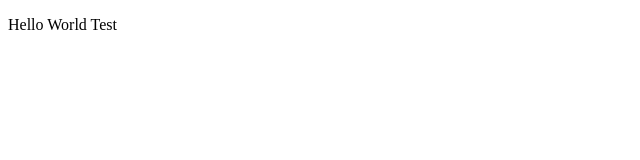
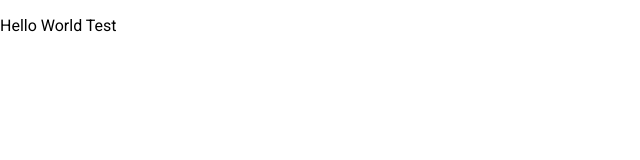
Before and after one commit to Apoc35/marvel-heroes-project, an Angular app: page / in a window 1280 px wide. Shown: the top 160 px of the page, without its empty margins (0-640 px from the left). Built offline with nearby package versions, Linux system fonts and the light colour scheme.

Commit message:
feature: Instalação material

```diff
--- a/angular.json
+++ b/angular.json
@@ -27,6 +27,7 @@
               "src/assets"
             ],
             "styles": [
+              "./node_modules/@angular/material/prebuilt-themes/indigo-pink.css",
               "src/styles.css"
             ],
             "scripts": []
@@ -94,6 +95,7 @@
               "src/assets"
             ],
             "styles": [
+              "./node_modules/@angular/material/prebuilt-themes/indigo-pink.css",
               "src/styles.css"
             ],
             "scripts": []
--- a/package.json
+++ b/package.json
@@ -11,10 +11,12 @@
   "private": true,
   "dependencies": {
     "@angular/animations": "~13.3.0",
+    "@angular/cdk": "^13.3.5",
     "@angular/common": "~13.3.0",
     "@angular/compiler": "~13.3.0",
     "@angular/core": "~13.3.0",
     "@angular/forms": "~13.3.0",
+    "@angular/material": "^13.3.5",
     "@angular/platform-browser": "~13.3.0",
     "@angular/platform-browser-dynamic": "~13.3.0",
     "@angular/router": "~13.3.0",
--- a/src/app/app.module.ts
+++ b/src/app/app.module.ts
@@ -2,13 +2,15 @@
 import { BrowserModule } from '@angular/platform-browser';
 
 import { AppComponent } from './app.component';
+import { BrowserAnimationsModule } from '@angular/platform-browser/animations';
 
 @NgModule({
   declarations: [
     AppComponent
   ],
   imports: [
-    BrowserModule
+    BrowserModule,
+    BrowserAnimationsModule
   ],
   providers: [],
   bootstrap: [AppComponent]
--- a/src/index.html
+++ b/src/index.html
@@ -6,6 +6,9 @@
   <base href="/">
   <meta name="viewport" content="width=device-width, initial-scale=1">
   <link rel="icon" type="image/x-icon" href="favicon.ico">
+  <link rel="preconnect" href="https://fonts.gstatic.com">
+  <link href="https://fonts.googleapis.com/css2?family=Roboto:wght@300;400;500&display=swap" rel="stylesheet">
+  <link href="https://fonts.googleapis.com/icon?family=Material+Icons" rel="stylesheet">
 </head>
 <body>
   <app-root></app-root>
--- a/src/styles.css
+++ b/src/styles.css
@@ -1 +1,4 @@
 /* You can add global styles to this file, and also import other style files */
+
+html, body { height: 100%; }
+body { margin: 0; font-family: Roboto, "Helvetica Neue", sans-serif; }
```
Also changed, not shown: 1 other file (tests, documents, lock files or other folders).
